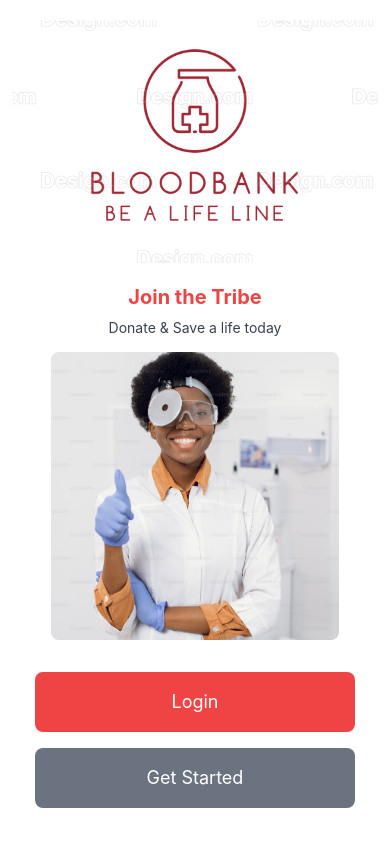
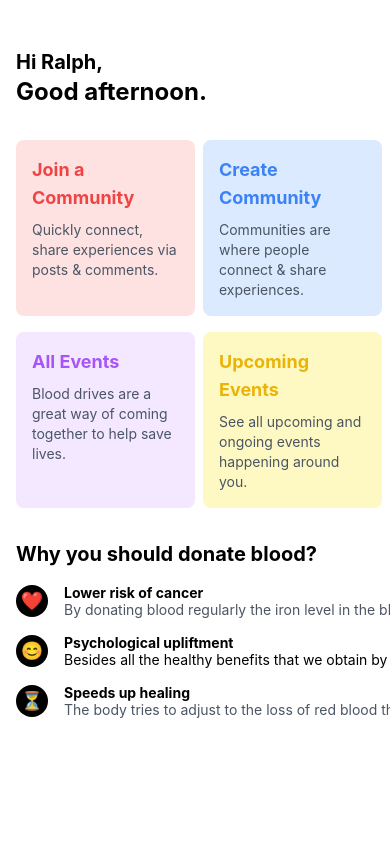
Before and after one commit to oezekielanim/bloodbank-frontend1, a React Native app: screen /HomePage in a window 390 px wide. Built offline with nearby package versions, Linux system fonts and the light colour scheme.

Commit message:
home page addition

```diff
--- a/App.js
+++ b/App.js
@@ -4,6 +4,7 @@ import { createStackNavigator } from '@react-navigation/stack';
 import { NavigationContainer } from '@react-navigation/native';
 import SplashScreen from './screens/SplashScreen';
 import LoginScreen from './screens/LoginScreen';
+import HomePage from './screens/HomePage';
 
 const Stack = createStackNavigator();
 
@@ -13,6 +14,7 @@ export default function App() {
       <Stack.Navigator initialRouteName="Splash">
         <Stack.Screen name="Splash" component={SplashScreen} options={{ headerShown: false}}/>
         <Stack.Screen name="Login" component={LoginScreen} options={{ headerShown: false}}/>
+        <Stack.Screen name="HomePage" component={HomePage} options={{ headerShown: false}}/>
       </Stack.Navigator>
     </NavigationContainer>
   );
--- /dev/null
+++ b/screens/HomePage.js
@@ -0,0 +1,90 @@
+import React from 'react';
+import { View, Text, ScrollView, TouchableOpacity, Image } from 'react-native';
+import { SafeAreaView } from 'react-native';
+
+const HomePage = () => {
+    return (
+        <SafeAreaView className = 'flex-1 bg-white'>
+            <ScrollView className ='px-4 pt-4'>
+                <Text className='text-xl font-bold mt-8'>Hi Ralph,</Text>
+                <Text className='text-2xl font-bold'>Good afternoon.</Text>
+
+                <View className ='mt-8'>
+                    <View className ='flex-row justify-between'>
+                        <TouchableOpacity className= 'w-1/2 bg-red-100 p-4 rounded-lg mr-2'>
+                            <Text className='text-lg font-bold text-red-500'>Join a Community</Text>
+                            <Text className='text-sm text-gray-600 mt-2'>
+                                Quickly connect, share experiences via posts & comments.
+                            </Text>
+                        </TouchableOpacity>
+                        <TouchableOpacity className ='w-1/2 bg-blue-100 p-4 rounded-lg'>
+                            <Text className='text-lg font-bold text-blue-500'>Create Community</Text>
+                            <Text className='text-sm text-gray-600 mt-2'>
+                                Communities are where people connect & share experiences.
+                            </Text>
+                        </TouchableOpacity>
+                    </View>
+
+                    <View className='flex-row justify-between mt-4'>
+                        <TouchableOpacity className='w-1/2 bg-purple-100 p-4 rounded-lg mr-2'>
+                            <Text className='text-lg font-bold text-purple-500'>All Events</Text>
+                            <Text className='text-sm text-gray-600 mt-2'>
+                                Blood drives are a great way of coming together to help save lives.
+                            </Text>
+                        </TouchableOpacity>
+                        <TouchableOpacity className='w-1/2 bg-yellow-100 p-4 rounded-lg'>
+                            <Text className='text-lg font-bold text-yellow-500'>Upcoming Events</Text>
+                            <Text className='text-sm text-gray-600 mt-2'>
+                                See all upcoming and ongoing events happening around you.
+                            </Text>
+                        </TouchableOpacity>
+                    </View>
+                </View>
+
+                <View className='mt-8'>
+                    <Text className='text-xl font-bold'>Why you should donate blood?</Text>
+
+                    <View className='mt-4'>
+                        <View className='flex-row items-center mb-4'>
+                            <View className='w-8 h-8 rounded-full bg-black justify-center items-center mr-4'>
+                                <Text className='text-white text-lg'>❤️</Text>
+                            </View>
+                            <View>
+                                <Text className='font-bold'>Lower risk of cancer</Text>
+                                <Text className='text-gray-600'>
+                                    By donating blood regularly the iron level in the blood is balanced and the risk of cancer-related to the liver, lungs, and intestine gets lower.
+                                </Text>
+                            </View>
+                        </View>
+
+                        <View className='flex-row items-center mb-4'>
+                            <View className='w-8 h-8 rounded-full bg-black justify-center items-center mr-4'>
+                                <Text className='text-white text-lg'>😊</Text>
+                            </View>
+                            <View>
+                                <Text className='font-bold'>Psychological upliftment</Text>
+                                <Text className='text-gray-600}'>
+                                    Besides all the healthy benefits that we obtain by donating blood, we also get the powerful benefit psychologically by helping the one in need.
+                                </Text>
+                            </View>
+                        </View>
+
+                        <View className='flex-row items-center mb-4'>
+                            <View className='w-8 h-8 rounded-full bg-black justify-center items-center mr-4'>
+                                <Text className='text-white text-lg'>⏳</Text>
+                            </View>
+                            <View>
+                                <Text className='font-bold'>Speeds up healing</Text>
+                                <Text className='text-gray-600'>
+                                    The body tries to adjust to the loss of red blood the cells we donate blood, these adjustments also help in accelerating the wound healing process.
+                                </Text>
+                            </View>
+                        </View>
+                    </View>
+                </View>
+            </ScrollView>
+        </SafeAreaView>
+    );
+};
+
+export default HomePage;
--- a/screens/SplashScreen.js
+++ b/screens/SplashScreen.js
@@ -13,7 +13,7 @@ const SplashScreen = () => {
                 <Text className="text-gray-700 mb-4">Donate & Save a life today</Text>
                 <Image source={require('../assets/splash_screen_female.jpeg')} className="w-72 h-72 rounded-lg mb-8"/>
                 <TouchableOpacity className="bg-red-500 w-80 py-4 rounded-lg mb-4"
-                onPress={() => navigation.navigate('Login')}>
+                onPress={() => navigation.navigate('HomePage')}>
                     <Text className="text-center text-lg text-white">Login</Text>
                 </TouchableOpacity>
                 <TouchableOpacity className="bg-gray-500 w-80 py-4 rounded-lg mb-4"
```
